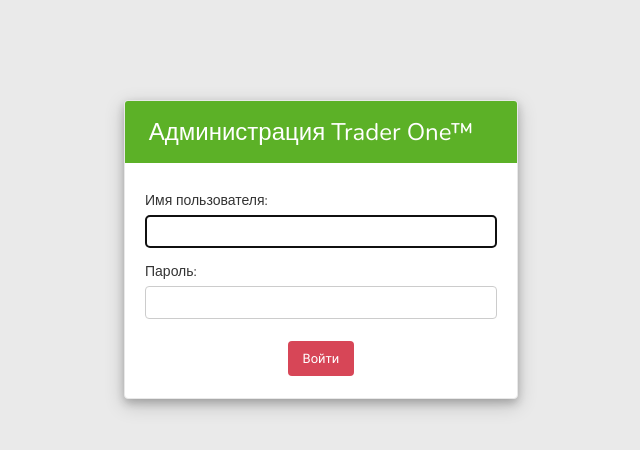
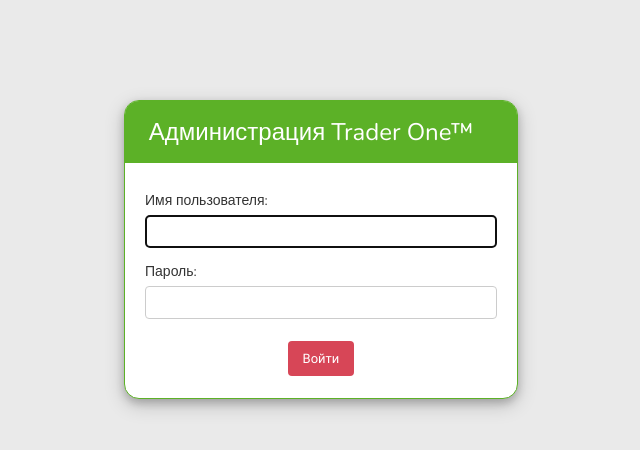
Before and after one commit to ez-developers/traderbot, a Django app: a page that uses templates/admin/login.html in a window 1280 px wide. Shown: the top 450 px of the page, without its empty margins (319-959 px from the left). Run offline with Django 3.2, Linux system fonts and the light colour scheme.

Commit message:
change border radius and color in login.html

```diff
--- a/templates/admin/login.html
+++ b/templates/admin/login.html
@@ -16,6 +16,8 @@
 
 #container {
     box-shadow: 0 4px 8px 0 rgba(0, 0, 0, 0.2), 0 6px 20px 0 rgba(0, 0, 0, 0.19);
+    border: 1px solid #5cb127 !important;
+    border-radius: 15px !important;
 }
 
 
```
